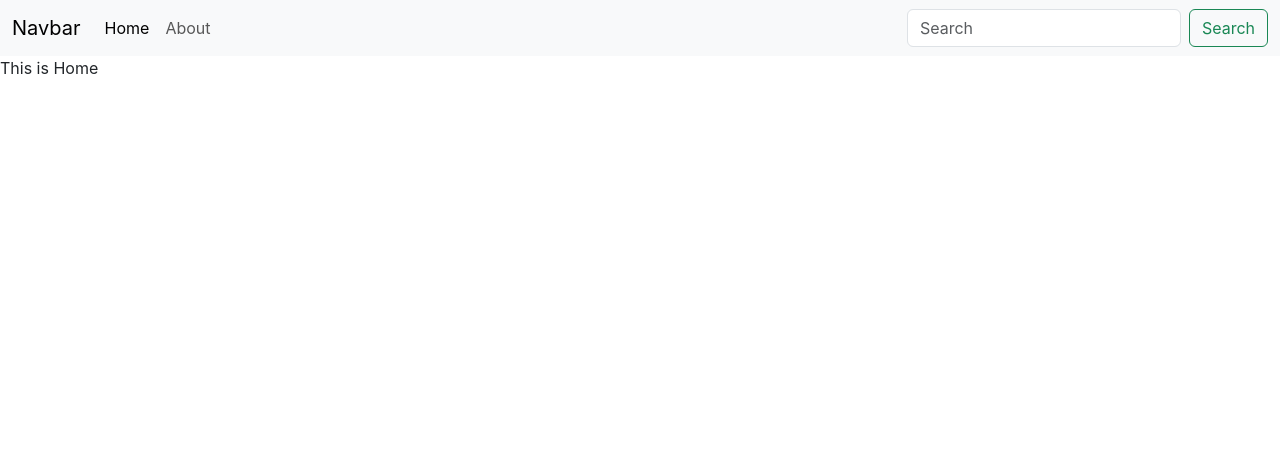
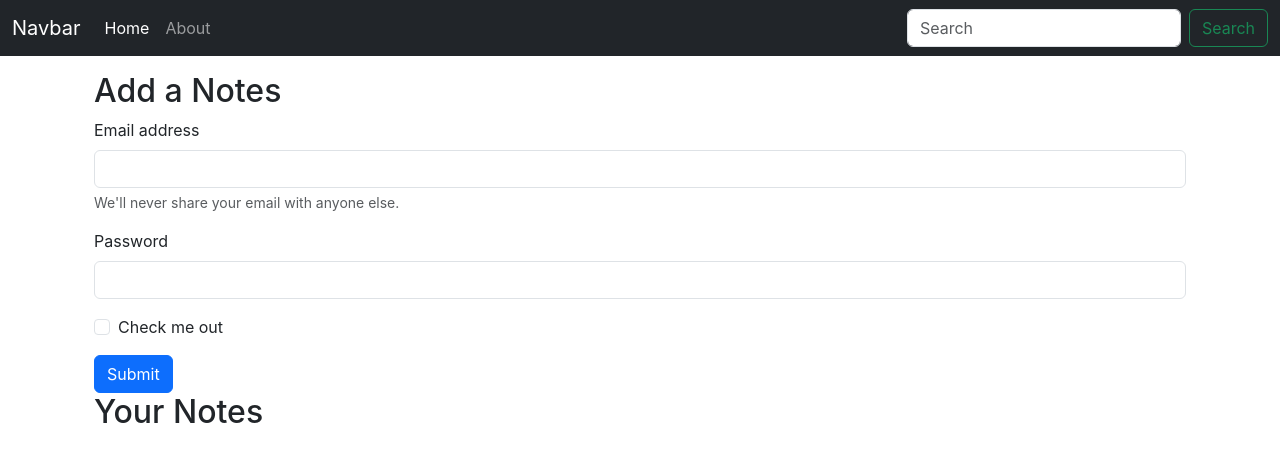
Before and after one commit to Pranay6575/cloudmark, a React (Create React App) app: page / in a window 1280 px wide. Shown: the top 462 px of the page. Built offline with nearby package versions, Linux system fonts and the light colour scheme.

Commit message:
Uselocation used in navbar

```diff
--- a/src/App.js
+++ b/src/App.js
@@ -13,10 +13,12 @@
    <StateNote>
       <BrowserRouter>
         <Navbar />
+        <div className="container">
         <Routes>
           <Route exact path="/" element={<Home />} />
           <Route exact path="/about" element={<About />} />
         </Routes>
+        </div>
       </BrowserRouter>
       </StateNote>
     </>
--- a/src/components/About.js
+++ b/src/components/About.js
@@ -2,13 +2,10 @@
 import contextNote from '../context/notes/ContextNote';
 
 const About = () => {
-  const a = useContext(contextNote);
-  useEffect(()=>{
-    a.update();
-  }, [])
+
   return (
     <div>
-        This is About {a.state.name} and he is {a.state.age} years old.
+        This is About Page.
     </div>
   )
 }
--- a/src/components/Home.js
+++ b/src/components/Home.js
@@ -2,8 +2,25 @@
 
 const Home = () => {
   return (
-    <div>
-      This is Home
+    <div className='container my-3'>
+      <h2>Add a Notes</h2>
+      <form>
+  <div class="mb-3">
+    <label for="exampleInputEmail1" class="form-label">Email address</label>
+    <input type="email" class="form-control" id="exampleInputEmail1" aria-describedby="emailHelp"/>
+    <div id="emailHelp" class="form-text">We'll never share your email with anyone else.</div>
+  </div>
+  <div class="mb-3">
+    <label for="exampleInputPassword1" class="form-label">Password</label>
+    <input type="password" class="form-control" id="exampleInputPassword1"/>
+  </div>
+  <div class="mb-3 form-check">
+    <input type="checkbox" class="form-check-input" id="exampleCheck1"/>
+    <label class="form-check-label" for="exampleCheck1">Check me out</label>
+  </div>
+  <button type="submit" class="btn btn-primary">Submit</button>
+</form>
+      <h2>Your Notes</h2>
     </div>
   )
 }
--- a/src/components/Navbar.js
+++ b/src/components/Navbar.js
@@ -1,9 +1,15 @@
 import React from "react";
 import { Link } from "react-router-dom";
+import { useLocation } from 'react-router-dom';
+import { useEffect } from "react";
 
 const Navbar = () => {
+  let location = useLocation();
+  useEffect(() => {
+    console.log(location.pathname)
+  }, [location]);
   return (
-    <nav className="navbar navbar-expand-lg bg-body-tertiary">
+    <nav className="navbar navbar-expand-lg  navbar-dark bg-dark">
       <div className="container-fluid">
         <Link className="navbar-brand" to="/">
           Navbar
@@ -22,12 +28,12 @@
         <div className="collapse navbar-collapse" id="navbarSupportedContent">
           <ul className="navbar-nav me-auto mb-2 mb-lg-0">
             <li className="nav-item">
-              <Link className="nav-link active" aria-current="page" to="/">
+              <Link className={`nav-link ${location.pathname==="/"? "active":""}`} aria-current="page" to="/">
                 Home
               </Link>
             </li>
             <li className="nav-item">
-              <Link className="nav-link" to="/about">
+              <Link className={`nav-link ${location.pathname==="/about"? "active":""}`} to="/about">
                 About
               </Link>
             </li>
--- a/src/context/notes/StateNote.js
+++ b/src/context/notes/StateNote.js
@@ -3,21 +3,9 @@
 import { useState } from "react";
 
  const StateNote = (props) =>{
-    const s1 = {
-        "name": "Alberto",
-        "age": "56"
-    }
-    const [state, setState] = useState(s1);
-    const update = ()=>{
-        setTimeout(()=>{
-            setState({
-                "name": "Marchel",
-                "age": "45"
-        })
-        },1500)
-    }
+
     return(
-        <ContextNote.Provider value={{state, update}}>
+        <ContextNote.Provider value={{}}>
          { props.children }
         </ContextNote.Provider>
     )
```
